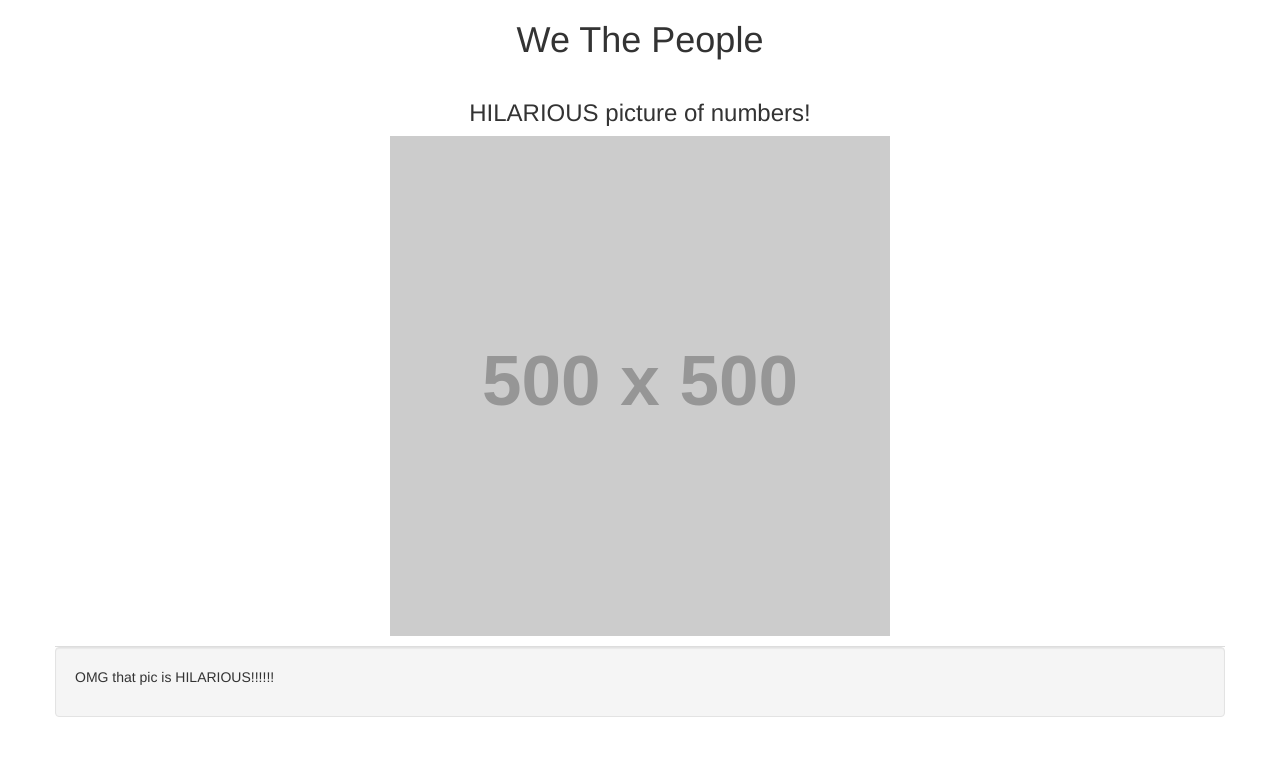
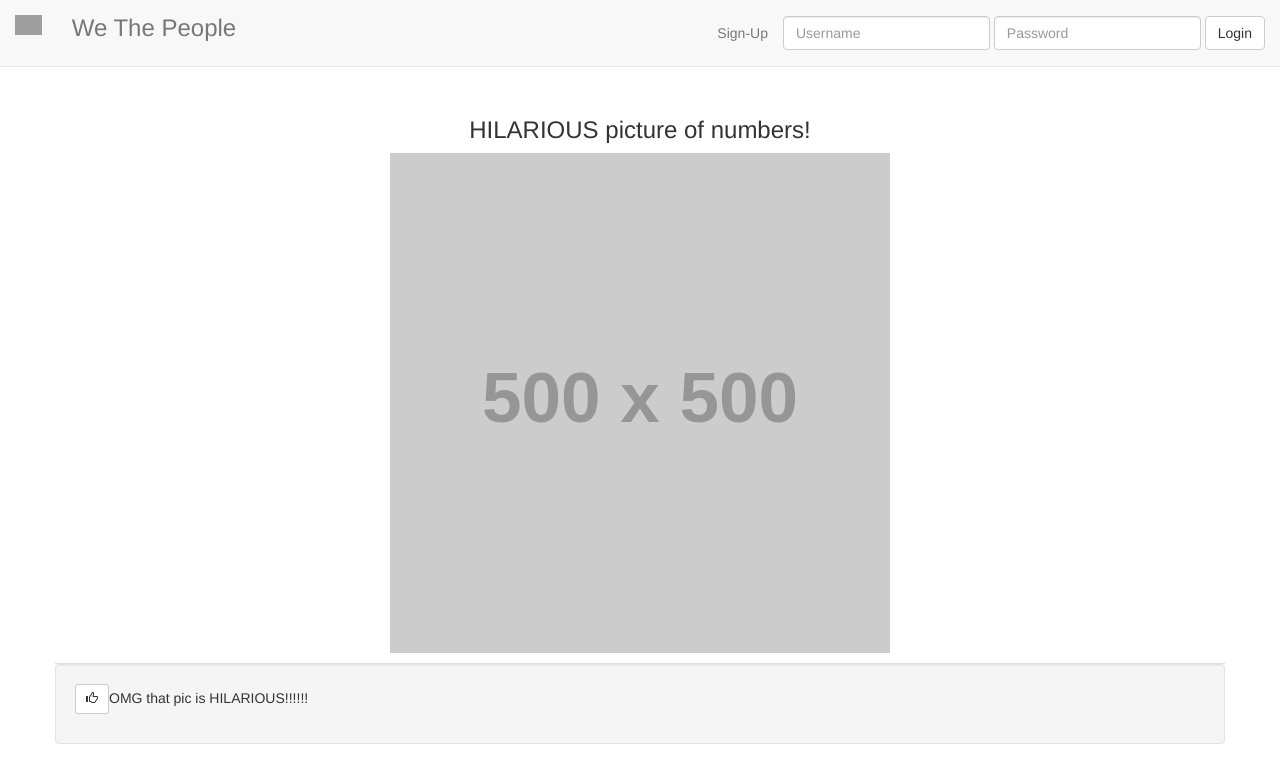
Before and after one commit to brycepmurray/We-The-People, a website: page public/index.html in a window 1280 px wide. Drawn offline with nearby package versions, Linux system fonts and the light colour scheme; grey boxes are pictures that could not be loaded; placeholder pictures from the web are drawn by us.

Commit message:
Added in navbar with login form and sign up/sign in buttons. Changed styling.

```diff
--- a/public/app/components/comment/comment-controller.js
+++ b/public/app/components/comment/comment-controller.js
@@ -16,7 +16,8 @@ function CommentsController() {
             var comment = comments[i]
             template += `
             <div class="col-sm-12 text-justify panel-body well">
-            <p>${comment.text}</p>
+            <p><button type="button" class="btn btn-default btn-sm">
+            <span class="glyphicon glyphicon-thumbs-up"></span></button>${comment.text}</p>
         </div>
             `
         }
--- a/public/app/components/user/user-controller.js
+++ b/public/app/components/user/user-controller.js
@@ -0,0 +1,41 @@
+function UsersController() {
+    var usersService = new UsersService()
+
+    //ID Draws EXISTING Post
+    var usersElem = document.getElementById("comment-id")
+
+    //ID Draws ADDED Posts
+    var usersFormElem = document.getElementById("add-comment-form")
+
+    // Function Draws Posts
+    // function drawUsers() {
+    //     var users = usersService.getUsers()
+    //     var template = ''
+
+    //     for (var i = 0; i < users.length; i++) {
+    //         var user = users[i]
+    //         template += `
+    //         <div class="col-sm-12 text-justify panel-body well">
+    //         <p>${user.text}</p>
+    //     </div>
+    //         `
+    //     }
+    //     usersElem.innerHTML = template
+    // }
+
+    //Function Adds NEW posts
+    this.addUser = function addUser(event) {
+        event.preventDefault()
+        var form = event.target
+        usersService.addUser(form)
+        // postsFormElem.classList.toggle('hidden', true)
+        drawUsers()
+    }
+
+    // //Toggles ADD COMMENT FORM
+    // this.showAddUserForm = function showAddUserForm() {
+    //     usersFormElem.classList.toggle('hidden')
+    // }
+
+    drawUsers()
+}
--- a/public/app/components/user/user-service.js
+++ b/public/app/components/user/user-service.js
@@ -0,0 +1,31 @@
+function UsersService() {
+    //Private
+
+    // Dummy Data
+    var users = [{
+        username: 'kcp'
+    }]
+
+    //Public
+
+    // Function to get the posts
+    this.getUsers = function getUsers() {
+        return users
+    }
+
+    // Function to ADD new post
+    this.addUser = function addUser(form) {
+        var newUser = new User(form)
+        users.push(newUser)
+    }
+
+    // //***Standard "get by ID function"***
+    // this.getUser = function getUser(id) {
+    //     for (var i = 0; i < users.length; i++) {
+    //         var user = users[i];
+    //         if (id == user.id) {
+    //             return user
+    //         }
+    //     }
+    // }
+}
--- a/public/index.html
+++ b/public/index.html
@@ -14,32 +14,48 @@
 </head>
 
 <body>
+    <!-- Navbar w/ headline and login/sign-up -->
+    <nav class="navbar navbar-default navbar-static-top">
+        <div class="container-fluid">
+            <div class="navbar-header">
+                <!-- "BRAND" IMAGE -->
+                <a class="navbar-brand">
+                    <img class="nav-img img-responsive" alt="Brand" src="https://d30y9cdsu7xlg0.cloudfront.net/png/18606-200.png">
+                </a>
+            </div>
+            <!-- WEBSITE NAME -->
+            <h3 class="navbar-text">We The People</h3>
+            <!-- FORMS -->
+            <form class="navbar-form navbar-right">
+                <!-- SIGN UP LINK -->
+                <p class="navbar-text">
+                    <a href="#" class="navbar-link">Sign-Up</a>
+                </p>
+                <!-- USERNAME INPUT FORM -->
+                <div class="form-group">
+                    <input type="text" class="form-control" placeholder="Username">
+                </div>
+                <!-- PASSWORD INPUT FORM -->
+                <div class="form-group">
+                    <input type="text" class="form-control" placeholder="Password">
+                </div>
+                <!-- LOGIN BUTTON -->
+                <button type="button" class="btn btn-default navbar-btn">Login</button>
+            </form>
+        </div>
+    </nav>
 
     <div class="container">
-        <!-- Header -->
+        <!-- POST DISPLAY -->
         <div class="row">
-            <div class="col-sm-12 text-center">
-                <h1>We The People</h1>
+            <div id="post-id">
+                <!-- POST HERE -->
             </div>
         </div>
-        <!-- Post Display -->
-        <div class="row">
-            <div id="post-id">
-                <!-- <div class="col-sm-12 text-center panel-heading panel-default">
-                    Post IMG here
-                    <h3>Post Title</h3>
-                    <img class="img-center" src="//placehold.it/200x200" alt="">
-                </div> -->
-            </div>
-        </div>
-        <!-- Comments for Previous Post -->
+        <!-- COMMENTS ON POST -->
         <div class="row">
             <div id="comment-id">
-                <!-- <div class="col-sm-12 text-justify panel-body well">
-        Comments displayed here
-        <p>Comments Here, Comments Here,Comments Here,Comments Here,Comments Here,Comments Here,Comments Here,Comments
-            Here,Comments Here,Comments Here,Comments Here,Comments Here,Comments Here,Comments Here,</p>
-        </div> -->
+                <!-- COMMENT HERE -->
             </div>
         </div>
 
--- a/public/style.css
+++ b/public/style.css
@@ -0,0 +1,3 @@
+.nav-img {
+    height: 100%;
+}
```
